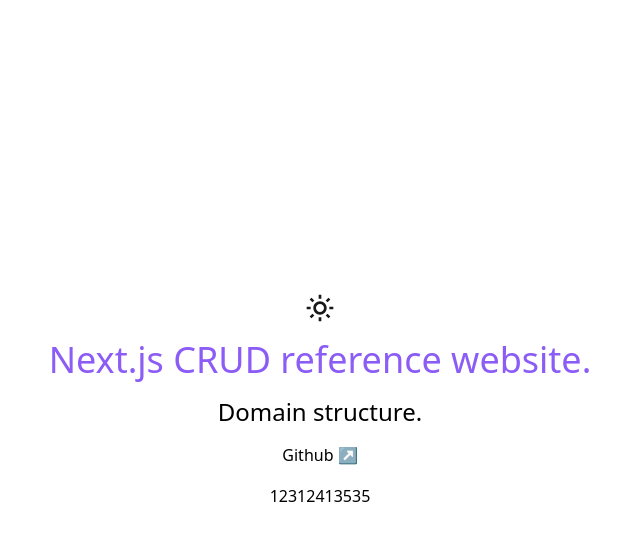
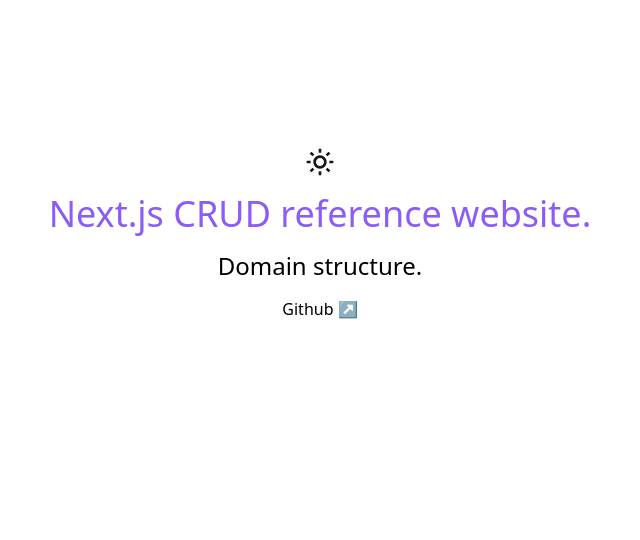
Before and after one commit to SEJ1991/next-crud, a Next.js app: page / in a window 1280 px wide. Shown: the top 540 px of the page, without its empty margins (320-960 px from the left). Built offline with nearby package versions, Linux system fonts and the light colour scheme.

Commit message:
feat: [NC_publish-MovieWidget-component-11] published MovieWidget component

```diff
--- a/src/app/(home)/@movieWidget/page.tsx
+++ b/src/app/(home)/@movieWidget/page.tsx
@@ -1,3 +1,5 @@
+import { MovieWidget } from '@/domains/movie';
+
 export default function MovieWidgetPage() {
-  return <div>12312413535</div>;
+  return <MovieWidget />;
 }
--- a/src/app/(home)/layout.tsx
+++ b/src/app/(home)/layout.tsx
@@ -8,7 +8,7 @@
   return (
     <main className='flex flex-col justify-center items-center gap-4 w-full h-dvh'>
       {children}
-      <div className='flex gap-2'>{movieWidget}</div>
+      <div className='flex mt-4 gap-2'>{movieWidget}</div>
     </main>
   );
 }
--- /dev/null
+++ b/src/domains/movie/component/MovieWidget.tsx
@@ -0,0 +1,21 @@
+'use client';
+import { WidgetLink } from '@/shared';
+
+export function MovieWidget() {
+  return (
+    <WidgetLink
+      href='/movies'
+      whileTap={{ scale: 0.95, zIndex: 1 }}
+      whileHover={{ scale: 1.2, zIndex: 1 }}
+      transition={{ type: 'spring', stiffness: 300, damping: 20, duration: 800 }}
+    >
+      <div className='w-50 aspect-[2/3] bg-white rounded-md' />
+      <WidgetLink.HoverInfo className='absolute bottom-0 w-full p-2 text-white bg-gradient-to-t from-black/80 to-transparent backdrop-blur-md rounded-b-md'>
+        <div className='flex flex-col gap-2'>
+          <h2 className='text-lg font-semibold'>Movies</h2>
+          <p className='text-sm'>Discover the latest movies.</p>
+        </div>
+      </WidgetLink.HoverInfo>
+    </WidgetLink>
+  );
+}
--- /dev/null
+++ b/src/domains/movie/index.ts
@@ -0,0 +1,2 @@
+// components
+export * from './component/MovieWidget';
```
